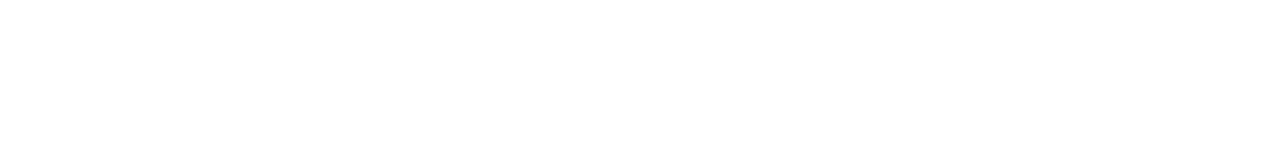
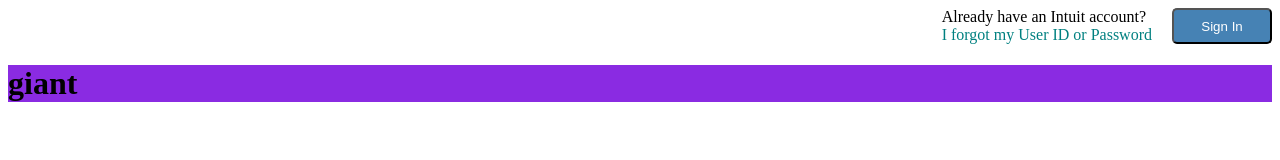
Before and after one commit to gango-anan/mint-signup-page-clone, a plain HTML site: page index.html in a window 1280 px wide. Drawn offline with Linux system fonts and the light colour scheme.

Commit message:
add header
add and style header

```diff
--- a/index.html
+++ b/index.html
@@ -3,9 +3,23 @@
 <head>
     <meta charset="UTF-8">
     <meta name="viewport" content="width=device-width, initial-scale=1.0">
-    <title>Document</title>
+    <title>MINT SINGUP PAGE CLONE</title>
+    <link rel="stylesheet" href="styles.css">
 </head>
 <body>
+    <header>
+        <nav>
+            <ul class="links">
+                <li>Already have an Intuit account?</li>
+                <li><a href="#">I forgot my User ID or Password</a></li>
+            </ul>
+        </nav>
+        <button type="submit" class="signin">Sign In</button>
+    </header>
+
+        <div class="main">
+        <h1>giant</h1>
+        </div>
 
 </body>
 </html>
--- a/styles.css
+++ b/styles.css
@@ -0,0 +1,30 @@
+*{
+ box-sizing: border-box;
+}
+header{
+    display: flex;
+    justify-content: flex-end;
+}
+.links{
+    list-style: none;
+    margin-top: 0;
+    margin-bottom: 0;
+    margin-right: 20px;
+}
+a{
+    text-decoration: none;
+    color: teal;
+}
+.signin{
+    width: 100px;
+    background-color: steelblue;
+    color: white;
+    border-radius: 5px;
+    cursor: pointer;
+}
+
+
+
+.main  {
+    background-color: blueviolet;
+}
```
